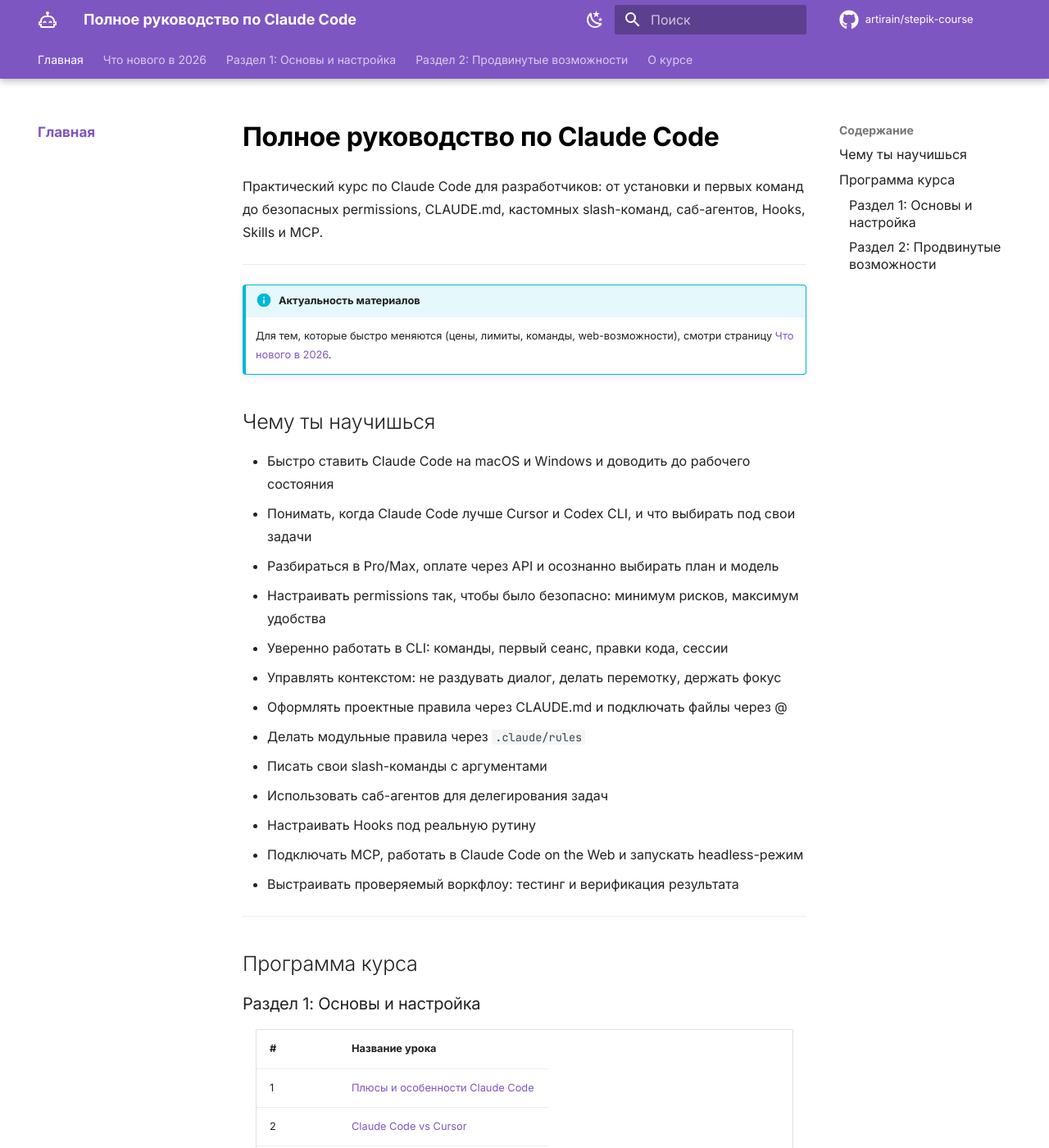
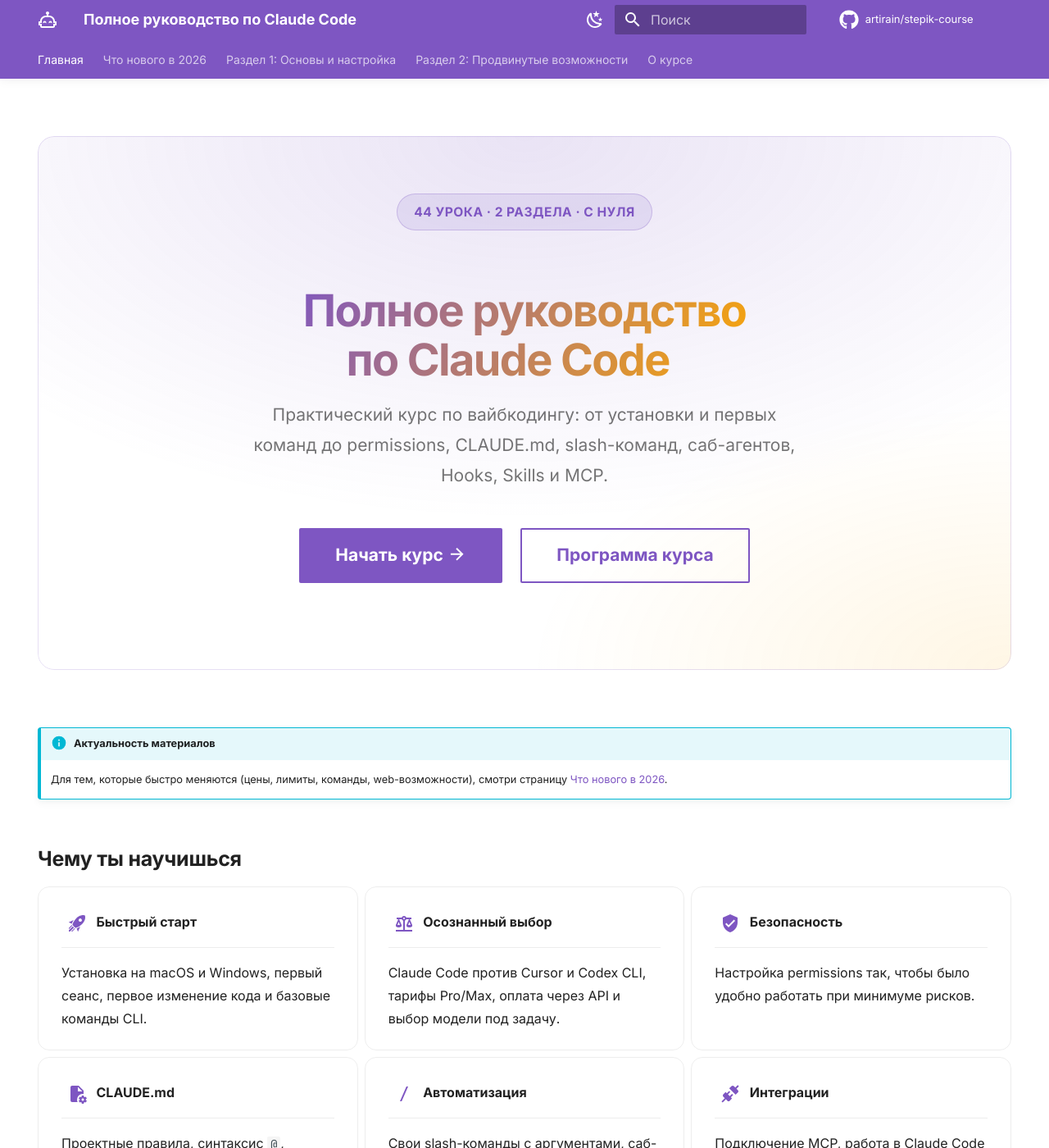
Before and after one commit to Artirain/stepik-course, an MkDocs documentation site: the page built from docs/index.md, in a window 1280 px wide and 1400 px high. Shown: the whole window at 82% size. Built offline with MkDocs 1.6.1 and Material for MkDocs 9.7.7, drawn with Linux system fonts in a browser that asks for light colours; comment, search, counter and statistics services are not loaded; some of the changed text lies outside the part shown.

Commit message:
redesign homepage with hero, feature cards and section cards

```diff
--- a/docs/index.md
+++ b/docs/index.md
@@ -1,87 +1,103 @@
 ---
 title: "Полное руководство по Claude Code — вайбкодинг с нуля"
 description: "Практический курс по Claude Code для разработчиков: от установки до продвинутых возможностей"
+hide:
+  - navigation
+  - toc
 ---
 
-# Полное руководство по Claude Code
+<div class="course-hero" markdown>
 
-Практический курс по Claude Code для разработчиков: от установки и первых команд до безопасных permissions, CLAUDE.md, кастомных slash-команд, саб-агентов, Hooks, Skills и MCP.
+<span class="course-hero__badge">44 урока · 2 раздела · с нуля</span>
 
----
+# Полное руководство по Claude&nbsp;Code
+
+Практический курс по вайбкодингу: от установки и первых команд до permissions, CLAUDE.md, slash-команд, саб-агентов, Hooks, Skills и MCP.
+
+[Начать курс :material-arrow-right:](section1/01-claude-code-features.md){ .md-button .md-button--primary }
+[Программа курса](#program){ .md-button }
+
+</div>
 
 !!! info "Актуальность материалов"
     Для тем, которые быстро меняются (цены, лимиты, команды, web-возможности), смотри страницу [Что нового в 2026](updates-2026.md).
 
 ## Чему ты научишься
 
-- Быстро ставить Claude Code на macOS и Windows и доводить до рабочего состояния
-- Понимать, когда Claude Code лучше Cursor и Codex CLI, и что выбирать под свои задачи
-- Разбираться в Pro/Max, оплате через API и осознанно выбирать план и модель
-- Настраивать permissions так, чтобы было безопасно: минимум рисков, максимум удобства
-- Уверенно работать в CLI: команды, первый сеанс, правки кода, сессии
-- Управлять контекстом: не раздувать диалог, делать перемотку, держать фокус
-- Оформлять проектные правила через CLAUDE.md и подключать файлы через @
-- Делать модульные правила через `.claude/rules`
-- Писать свои slash-команды с аргументами
-- Использовать саб-агентов для делегирования задач
-- Настраивать Hooks под реальную рутину
-- Подключать MCP, работать в Claude Code on the Web и запускать headless-режим
-- Выстраивать проверяемый воркфлоу: тестинг и верификация результата
+<div class="grid cards" markdown>
+
+-   :material-rocket-launch:{ .lg .middle } __Быстрый старт__
+
+    ---
+
+    Установка на macOS и Windows, первый сеанс, первое изменение кода и базовые команды CLI.
+
+-   :material-scale-balance:{ .lg .middle } __Осознанный выбор__
+
+    ---
+
+    Claude Code против Cursor и Codex CLI, тарифы Pro/Max, оплата через API и выбор модели под задачу.
+
+-   :material-shield-check:{ .lg .middle } __Безопасность__
+
+    ---
+
+    Настройка permissions так, чтобы было удобно работать при минимуме рисков.
+
+-   :material-file-cog:{ .lg .middle } __CLAUDE.md__
+
+    ---
+
+    Проектные правила, синтаксис `@`, размещение, приоритеты и модульные правила в `.claude/rules`.
+
+-   :material-slash-forward:{ .lg .middle } __Автоматизация__
+
+    ---
+
+    Свои slash-команды с аргументами, саб-агенты для делегирования и Hooks под реальную рутину.
+
+-   :material-connection:{ .lg .middle } __Интеграции__
+
+    ---
+
+    Подключение MCP, работа в Claude Code on the Web, headless-режим и Skills.
+
+</div>
+
+## Программа курса { #program }
+
+<div class="grid cards" markdown>
+
+-   :material-numeric-1-circle:{ .lg .middle } __Раздел 1. Основы и настройка__
+
+    ---
+
+    Путь от нуля до уверенной работы: отличия от аналогов, установка, permissions и эффективная работа в CLI.
+
+    **18 уроков**
+
+    [:octicons-arrow-right-24: Открыть раздел](section1/index.md)
+
+-   :material-numeric-2-circle:{ .lg .middle } __Раздел 2. Продвинутые возможности__
+
+    ---
+
+    CLAUDE.md, кастомные команды, саб-агенты, Hooks, Skills и MCP — всё для продвинутого воркфлоу.
+
+    **26 уроков**
+
+    [:octicons-arrow-right-24: Открыть раздел](section2/index.md)
+
+</div>
 
 ---
 
-## Программа курса
+<div class="course-cta" markdown>
 
-### Раздел 1: Основы и настройка
+### Готов начать?
 
-| # | Название урока |
-|---|----------------|
-| 1 | [Плюсы и особенности Claude Code](section1/01-claude-code-features.md) |
-| 2 | [Claude Code vs Cursor](section1/02-claude-code-vs-cursor.md) |
-| 3 | [Claude Code vs Codex CLI](section1/03-claude-code-vs-codex-cli.md) |
-| 4 | [Pro и Max — сравнение цен](section1/04-pro-vs-max-pricing.md) |
-| 5 | [Выбор между Opus, Sonnet и Haiku](section1/05-opus-sonnet-haiku.md) |
-| 6 | [Установка на Mac](section1/06-install-mac.md) |
-| 7 | [Установка на Windows](section1/07-install-windows.md) |
-| 8 | [Pro-план vs API-оплата](section1/08-pro-plan-vs-api.md) |
-| 9 | [Настройки permissions](section1/09-permissions-security.md) |
-| 10 | [Первый сеанс](section1/10-first-session.md) |
-| 11 | [Первое изменение кода](section1/11-first-code-change.md) |
-| 12 | [Базовые команды](section1/12-basic-commands.md) |
-| 13 | [Расширенный режим мышления](section1/13-extended-thinking.md) |
-| 14 | [Выбор модели под задачу](section1/14-model-choice-for-tasks.md) |
-| 15 | [Старт, завершение, возобновление](section1/15-session-management.md) |
-| 16 | [Управление контекстом](section1/16-context-management.md) |
-| 17 | [Перемотка диалога](section1/17-dialog-rewind.md) |
-| 18 | [Правка UI по скриншоту](section1/18-ui-fix-by-screenshot.md) |
+44 урока проведут тебя от первой установки до собственного автоматизированного воркфлоу.
 
-### Раздел 2: Продвинутые возможности
+[Перейти к первому уроку :material-arrow-right:](section1/01-claude-code-features.md){ .md-button .md-button--primary }
 
-| # | Название урока |
-|---|----------------|
-| 19 | [CLAUDE.md — что это?](section2/19-claude-md-intro.md) |
-| 20 | [CLAUDE.md — синтаксис @](section2/20-claude-md-at-syntax.md) |
-| 21 | [CLAUDE.md — размещение и приоритет](section2/21-claude-md-placement-priority.md) |
-| 22 | [CLAUDE.md — модульные правила](section2/22-claude-md-modular-rules.md) |
-| 23 | [Кастомные slash-команды](section2/23-custom-slash-commands.md) |
-| 24 | [Аргументы через $ARGUMENTS](section2/24-commands-arguments.md) |
-| 25 | [Несколько аргументов $1/$2/$3](section2/25-commands-multiple-args.md) |
-| 26 | [Саб-агенты](section2/26-subagents-intro.md) |
-| 27 | [Файл определения агента](section2/27-custom-agent-definition.md) |
-| 28 | [Hooks — lifecycle-события](section2/28-hooks-intro.md) |
-| 29 | [Настройка Hooks](section2/29-hooks-configuration.md) |
-| 30 | [Хук SessionStart](section2/30-hooks-session-start.md) |
-| 31 | [Уведомления и логирование](section2/31-hooks-notifications-logging.md) |
-| 32 | [PreToolUse и PostToolUse](section2/32-hooks-pre-post-tool-use.md) |
-| 33 | [Коды завершения в Hooks](section2/33-hooks-exit-codes.md) |
-| 34 | [Переменные окружения в Hooks](section2/34-hooks-env-variables.md) |
-| 35 | [Matchers — wildcard и паттерны](section2/35-hooks-matchers-patterns.md) |
-| 36 | [SubagentStop хук](section2/36-hooks-subagent-stop.md) |
-| 37 | [Что такое MCP](section2/37-mcp-intro.md) |
-| 38 | [Context7 MCP](section2/38-mcp-context7.md) |
-| 39 | [Claude Code on the Web](section2/39-claude-code-web.md) |
-| 40 | [Хедлесс-режим (опция -p)](section2/40-headless-mode.md) |
-| 41 | [Skills в Claude Code](section2/41-skills-intro.md) |
-| 42 | [SKILL.md и папка references](section2/42-skills-md-references.md) |
-| 43 | [Skills vs саб-агенты](section2/43-skills-vs-subagents.md) |
-| 44 | [Тестинг](section2/44-testing.md) |
+</div>
--- a/docs/stylesheets/extra.css
+++ b/docs/stylesheets/extra.css
@@ -20,6 +20,7 @@
 
 .md-typeset h1 {
   font-weight: 700;
+  letter-spacing: -0.02em;
   margin-bottom: 0.8em;
   color: #000 !important;
 }
@@ -28,8 +29,14 @@
   color: #fff !important;
 }
 
+.md-typeset h2 {
+  font-weight: 700;
+  letter-spacing: -0.01em;
+  margin-top: 2.2em;
+}
+
 .md-typeset pre {
-  border-radius: 8px;
+  border-radius: 10px;
 }
 
 .md-typeset .admonition.info {
@@ -193,3 +200,131 @@
   font-weight: 600;
   text-align: center;
 }
+
+/* ============================================================
+   Шапка сайта
+   ============================================================ */
+.md-header {
+  box-shadow: 0 2px 12px rgba(0, 0, 0, 0.06);
+}
+
+/* ============================================================
+   Hero-секция главной страницы
+   ============================================================ */
+.course-hero {
+  position: relative;
+  margin: 1rem 0 3.5rem;
+  padding: 3.5rem 1.5rem 3rem;
+  text-align: center;
+  border-radius: 20px;
+  background:
+    radial-gradient(120% 120% at 50% 0%, rgba(103, 58, 183, 0.14), transparent 60%),
+    radial-gradient(90% 90% at 100% 100%, rgba(255, 171, 0, 0.10), transparent 55%);
+  overflow: hidden;
+}
+
+.course-hero::before {
+  content: "";
+  position: absolute;
+  inset: 0;
+  border-radius: 20px;
+  border: 1px solid rgba(103, 58, 183, 0.16);
+  pointer-events: none;
+}
+
+.course-hero__badge {
+  display: inline-block;
+  margin-bottom: 1.4rem;
+  padding: 0.4rem 1rem;
+  font-size: 0.78rem;
+  font-weight: 600;
+  letter-spacing: 0.03em;
+  text-transform: uppercase;
+  color: var(--md-primary-fg-color);
+  background: rgba(103, 58, 183, 0.10);
+  border: 1px solid rgba(103, 58, 183, 0.22);
+  border-radius: 999px;
+}
+
+.course-hero h1 {
+  margin: 0 auto 1rem;
+  max-width: 16ch;
+  font-size: 2.7rem;
+  line-height: 1.1;
+  font-weight: 800;
+  letter-spacing: -0.03em;
+  background: linear-gradient(120deg, var(--md-primary-fg-color), var(--md-accent-fg-color));
+  -webkit-background-clip: text;
+  background-clip: text;
+  -webkit-text-fill-color: transparent;
+}
+
+.course-hero > p {
+  margin: 0 auto 2rem;
+  max-width: 52ch;
+  font-size: 1.05rem;
+  color: var(--md-default-fg-color--light);
+}
+
+.course-hero .md-button {
+  margin: 0.3rem 0.4rem;
+}
+
+[data-md-color-scheme="slate"] .course-hero {
+  background:
+    radial-gradient(120% 120% at 50% 0%, rgba(149, 117, 205, 0.20), transparent 60%),
+    radial-gradient(90% 90% at 100% 100%, rgba(255, 215, 64, 0.08), transparent 55%);
+}
+
+[data-md-color-scheme="slate"] .course-hero::before {
+  border-color: rgba(149, 117, 205, 0.22);
+}
+
+@media screen and (max-width: 44.9375em) {
+  .course-hero {
+    padding: 2.5rem 1rem 2.25rem;
+  }
+  .course-hero h1 {
+    font-size: 2rem;
+  }
+}
+
+/* ============================================================
+   Карточки (grid cards)
+   ============================================================ */
+.md-typeset .grid.cards > ul > li,
+.md-typeset .grid.cards > :is(ul, ol) > li {
+  border: 1px solid var(--md-default-fg-color--lightest);
+  border-radius: 14px;
+  padding: 1.4rem 1.4rem 1.2rem;
+  transition: transform 0.2s ease, box-shadow 0.2s ease, border-color 0.2s ease;
+}
+
+.md-typeset .grid.cards > ul > li:hover,
+.md-typeset .grid.cards > :is(ul, ol) > li:hover {
+  transform: translateY(-4px);
+  border-color: var(--md-primary-fg-color--light);
+  box-shadow: 0 12px 28px rgba(103, 58, 183, 0.14);
+}
+
+.md-typeset .grid.cards .lg.middle:first-child {
+  color: var(--md-primary-fg-color);
+}
+
+.md-typeset .grid.cards .lg svg {
+  height: 1.9rem;
+  width: 1.9rem;
+}
+
+/* --- Финальный призыв --- */
+.course-cta {
+  text-align: center;
+  margin: 3rem 0 1rem;
+  padding: 2.5rem 1.5rem;
+  border-radius: 18px;
+  background: var(--md-code-bg-color);
+}
+
+.course-cta h3 {
+  margin-top: 0;
+}
```
